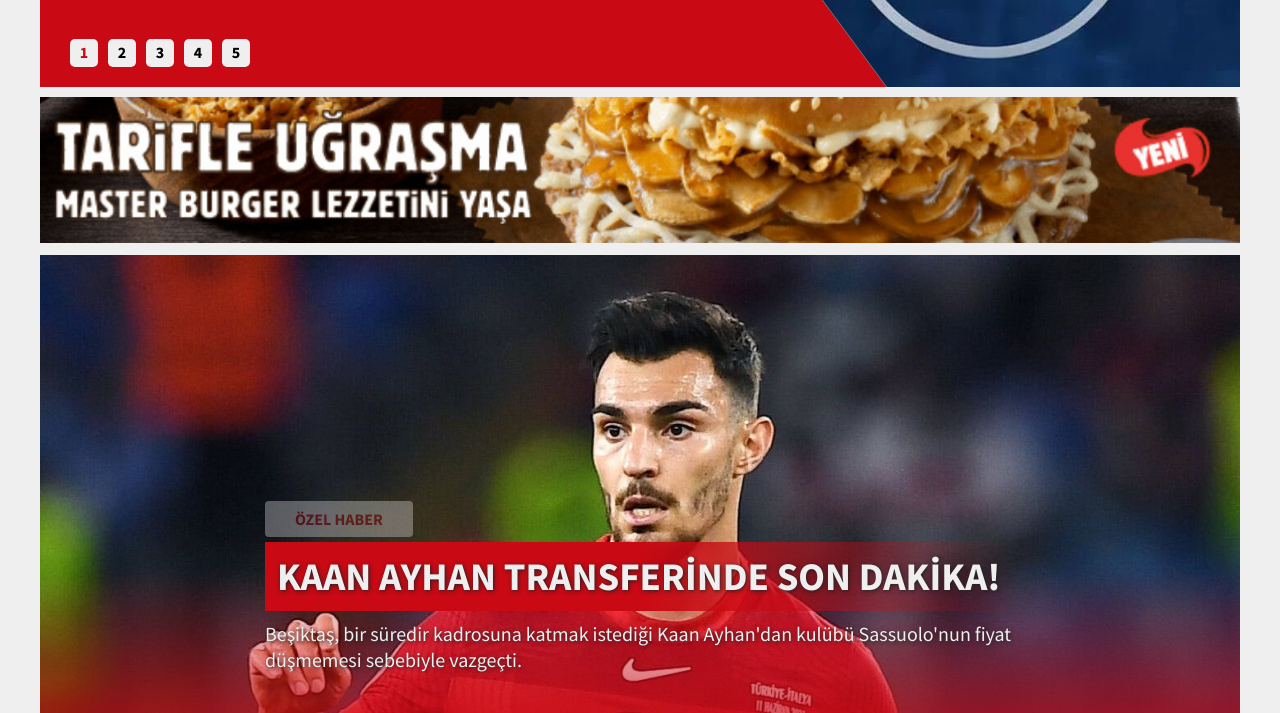
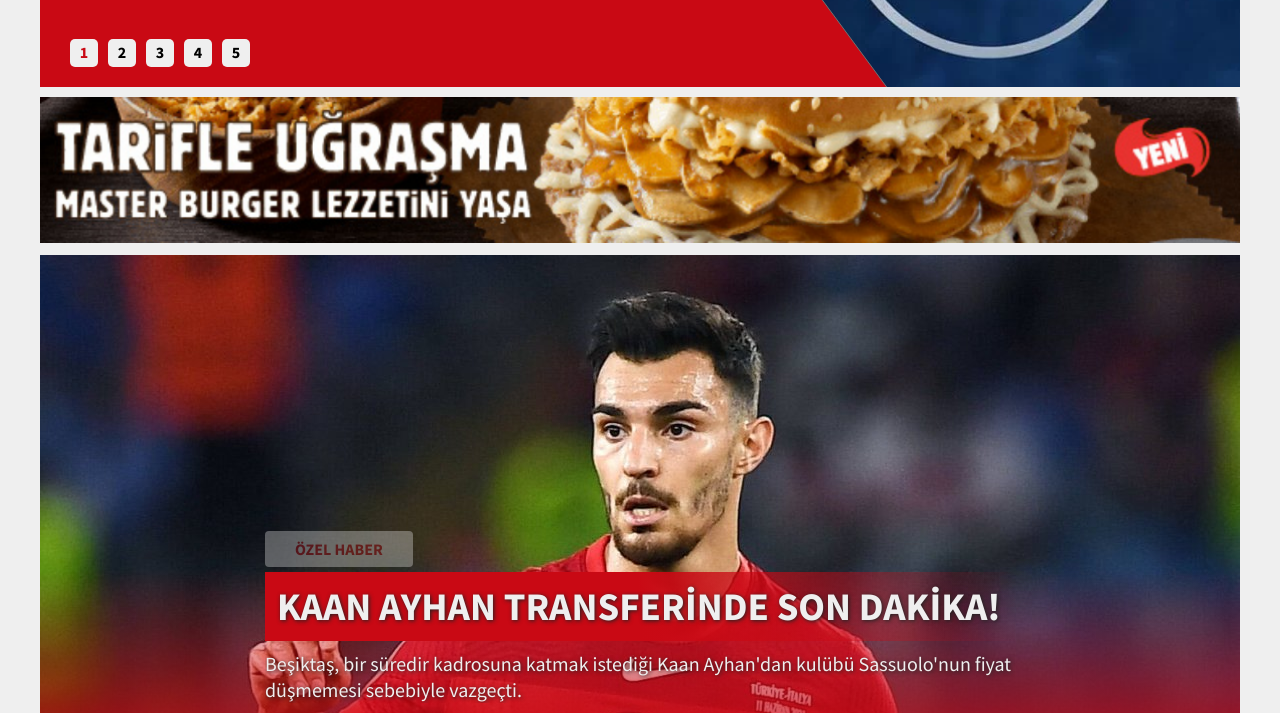
Before and after one commit to slckkymz/slckkymz.github.io, a plain HTML site: page index.html in a window 1280 px wide. Shown: the part 673-1386 px from the top of the page. Drawn offline with nearby package versions, Linux system fonts and the light colour scheme.

Commit message:
SliderUpdateCommit

```diff
--- a/dist/css/main.css
+++ b/dist/css/main.css
@@ -2052,11 +2052,10 @@
 }
 .main_slider_news .main_slider_news_content .swiper-wrapper .swiper-slide .item .details {
   position: absolute;
-  top: 0;
+  bottom: 75px;
   left: 50%;
   -webkit-transform: translateX(-50%);
           transform: translateX(-50%);
-  height: 80%;
   width: 100%;
   max-width: 750px;
   padding-top: 20px;
--- a/dist/scss/components/_main_slider_news.scss
+++ b/dist/scss/components/_main_slider_news.scss
@@ -41,10 +41,9 @@
                     }
                     .details {
                         position: absolute;
-                        top: 0;
+                        bottom: 75px;
                         left: 50%;
                         transform: translateX(-50%);
-                        height: 80%;
                         width: 100%;
                         max-width: 750px;
                         @include py(20,0);
```
